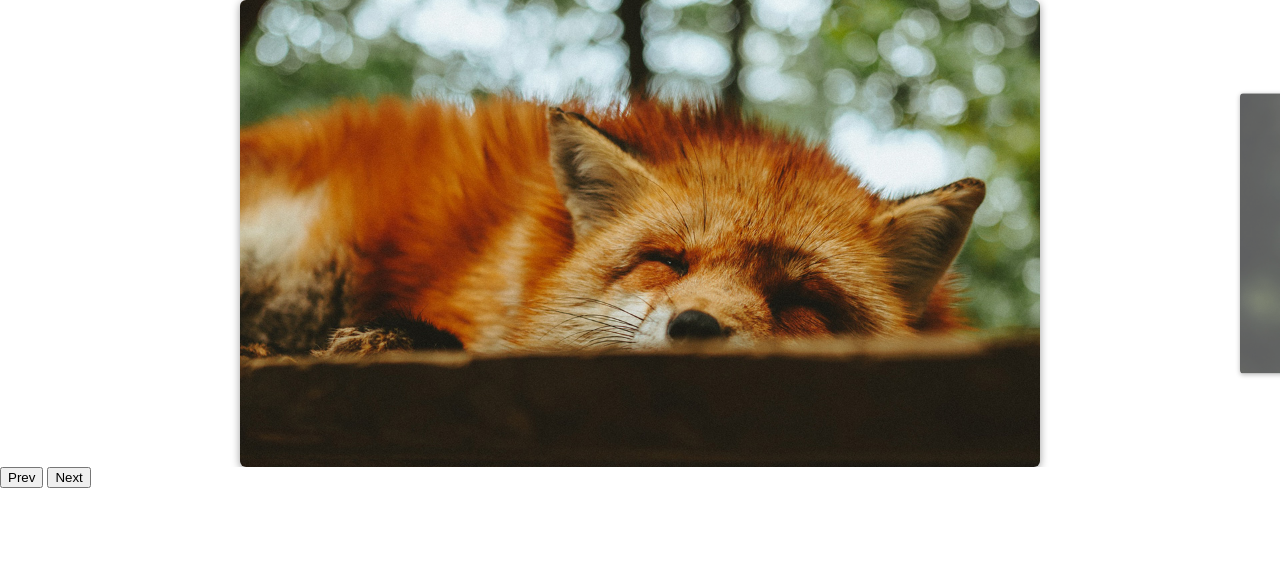
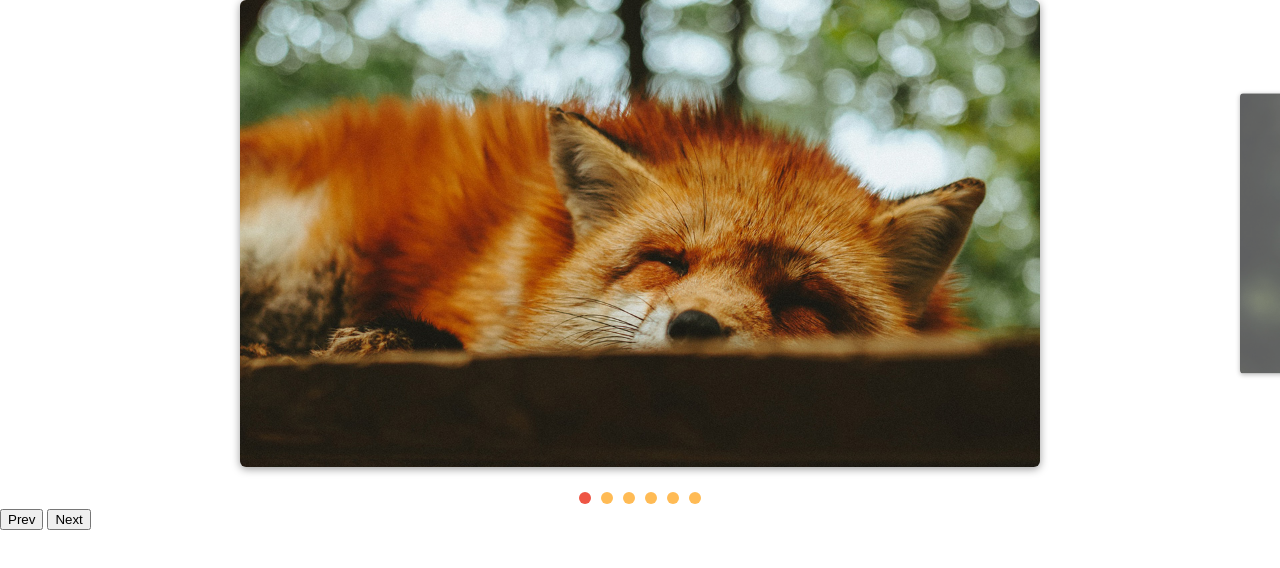
Before and after one commit to MarceloZanguettin/slide, a plain HTML site: page index.html in a window 1280 px wide. Drawn offline with Linux system fonts and the light colour scheme.

Commit message:
adicionada paginação por slide

```diff
--- a/css/style.css
+++ b/css/style.css
@@ -42,3 +42,25 @@ img {
   opacity: 1;
   transform: scale(1);
 }
+
+[data-control="slide"] {
+  display: flex;
+  justify-content: center;
+  margin-top: 20px;
+}
+
+[data-control="slide"] li a {
+  display: block;
+  width: 12px;
+  height: 12px;
+  background: #fb5;
+  border-radius: 50%;
+  overflow: hidden;
+  text-indent: -99999px;
+  margin: 5px;
+}
+
+[data-control="slide"] li.active a,
+[data-control="slide"] li a:hover {
+  background: #e54;
+}
--- a/js/script.js
+++ b/js/script.js
@@ -3,3 +3,4 @@ import { SlideNav } from "./slide.js";
 const slideNav = new SlideNav(".slide", ".slide-wrapper");
 slideNav.init();
 slideNav.addArrow(".prev", ".next");
+slideNav.addControl();
--- a/js/slide.js
+++ b/js/slide.js
@@ -6,6 +6,7 @@ export default class Slide {
     this.wrapper = document.querySelector(wrapper);
     this.dist = { finalPosition: 0, startX: 0, movement: 0 };
     this.activeClass = "active";
+    this.changeEvent = new Event("changeEvent");
   }
 
   transition(active) {
@@ -99,6 +100,7 @@ export default class Slide {
     this.slidesIndexNav(index);
     this.dist.finalPosition = activeSlide.position;
     this.changeActiveClass();
+    this.wrapper.dispatchEvent(this.changeEvent);
   }
 
   changeActiveClass() {
@@ -149,6 +151,10 @@ export default class Slide {
 }
 
 export class SlideNav extends Slide {
+  constructor(slide, wrapper) {
+    super(slide, wrapper);
+    this.bindControlEvents();
+  }
   addArrow(prev, next) {
     this.prevElement = document.querySelector(prev);
     this.nextElement = document.querySelector(next);
@@ -159,4 +165,44 @@ export class SlideNav extends Slide {
     this.prevElement.addEventListener("click", this.activePrevSlide);
     this.nextElement.addEventListener("click", this.activeNextSlide);
   }
+
+  createControl() {
+    const control = document.createElement("ul");
+    control.dataset.control = "slide";
+    this.slideArray.forEach((item, index) => {
+      control.innerHTML += `<li><a href="#slide${index + 1}">${
+        index + 1
+      }</a></li>`;
+    });
+    this.wrapper.appendChild(control);
+    return control;
+  }
+
+  eventControl(item, index) {
+    item.addEventListener("click", (event) => {
+      event.preventDefault();
+      this.changeSlide(index);
+    });
+    this.wrapper.addEventListener("changeEvent", this.activeControlItem);
+  }
+
+  activeControlItem() {
+    this.controlArray.forEach((item) =>
+      item.classList.remove(this.activeClass)
+    );
+    this.controlArray[this.index.active].classList.add(this.activeClass);
+  }
+
+  addControl(customControl) {
+    this.control =
+      document.querySelector(customControl) || this.createControl();
+    this.controlArray = [...this.control.children];
+    this.activeControlItem();
+    this.controlArray.forEach(this.eventControl);
+  }
+
+  bindControlEvents() {
+    this.eventControl = this.eventControl.bind(this);
+    this.activeControlItem = this.activeControlItem.bind(this);
+  }
 }
```
